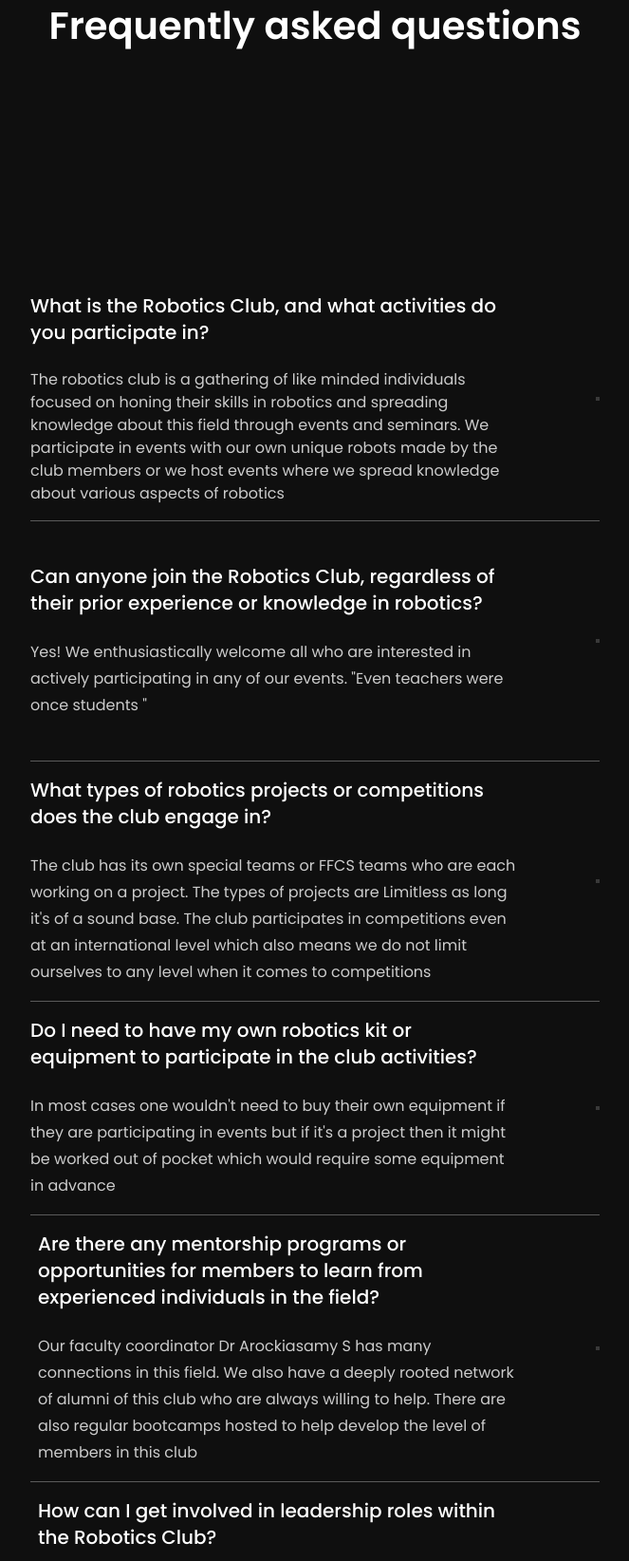
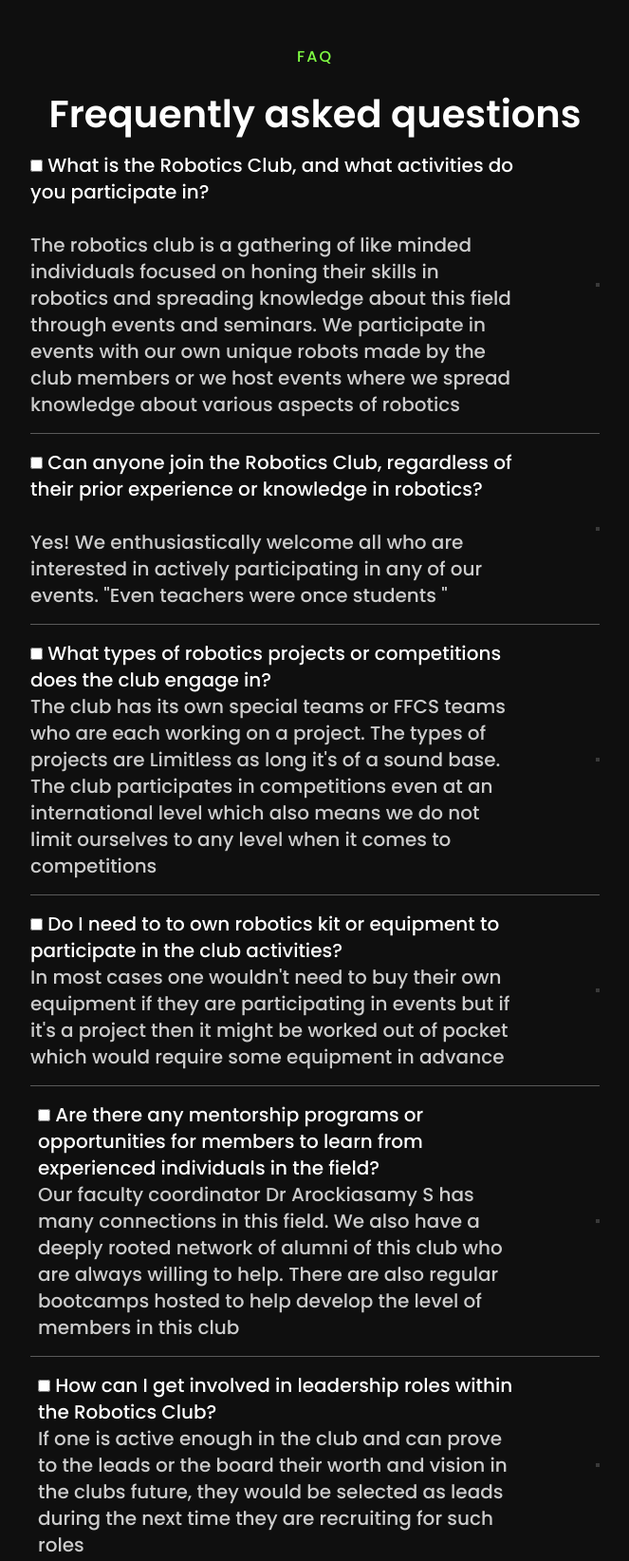
Before and after one commit to notkath/robotics-club-official-vitc.github.io, a website built with Parcel: page index.html in a window 1280 px wide. Shown: the part 7811-9455 px from the top of the page at 95% size, without its empty margins (308-971 px from the left). Built offline with nearby package versions, Linux system fonts and the light colour scheme; a script that the page names is missing.

Commit message:
Update index.html

```diff
--- a/index.html
+++ b/index.html
@@ -929,25 +929,29 @@ listenForUrlChangesMobileMenu()
           </main>
         </section>
         <section class="home-section16">
+
+          <main class="home-accordion">
+            <div class="faq-accordion faq-root-class-name">
               <header class="home-header08">
                 <span class="home-section17 section-head">FAQ</span>
                 <h2 class="home-heading12 section-heading">
                   Frequently asked questions
                 </h2>
               </header>
-          <main class="home-accordion">
-            <div class="faq-accordion faq-root-class-name">
               <div
                 data-role="accordion-container"
                 class="faq-element accordion-element"
               >
                 <div class="faq-details">
                   <span class="faq-text">
-                    <span>
-                      What is the Robotics Club, and what activities do you
-                      participate in?
-                    </span>
-                    <br />
+
+                    <section class="accordion">
+                      <div class="tab">
+                        <input type="checkbox" name="accordion-1" id="cb1">
+                        <label for="cb1" class="tab__label">What is the Robotics Club, and what activities do you
+                        participate in?</label>
+                        <div class="tab__content">
+                          <p><br />
                           </span>
                           <span data-role="accordion-content" class="faq-text03">
                             The robotics club is a gathering of like minded individuals
@@ -956,7 +960,9 @@ listenForUrlChangesMobileMenu()
                             participate in events with our own unique robots made by the
                             club members or we host events where we spread knowledge
                             about various aspects of robotics
-                  </span>
+                          </span></p>
+                        </div>
+                    </div>
                 </div>
                 <div data-role="accordion-icon" class="faq-icons"></div>
               </div>
@@ -966,22 +972,23 @@ listenForUrlChangesMobileMenu()
               >
                 <div class="faq-details1">
                   <span class="faq-text04">
-                    <br />
-                    <span>
-                      Can anyone join the Robotics Club, regardless of their
-                      prior experience or knowledge in robotics?
-                    </span>
-                    <br />
+                    <section class="accordion">
+                      <div class="tab">
+                        <input type="checkbox" name="accordion-1" id="cb2">
+                        <label for="cb2" class="tab__label"><span>Can anyone join the Robotics Club, regardless of their
+                        prior experience or knowledge in robotics?</span></label>
+                        <div class="tab__content">
+                          <p><br />
                             </span>
                             <span data-role="accordion-content" class="faq-text08">
-                    <span>
                               Yes! We enthusiastically welcome all who are interested in
                               actively participating in any of our events. "Even
                               teachers were once students "
                               </span>
-                    <br />
-                    <br />
-                  </span>
+                          </p>
+                        </div>
+
+                      </div>
                       </div>
                 <div data-role="accordion-icon" class="faq-icons1"></div>
               </div>
@@ -991,13 +998,16 @@ listenForUrlChangesMobileMenu()
               >
                 <div class="faq-details2">
                   <span class="faq-text12">
-                    <span>
+                    <section class="accordion">
+                      <div class="tab">
+                        <input type="checkbox" name="accordion-1" id="cb3">
+                        <label for="cb3" class="tab__label"><span>
                           What types of robotics projects or competitions does the
                           club engage in?
                         </span>
-                    <br />
-                  </span>
-                  <span data-role="accordion-content" class="faq-text15">
+                        <br /></label>
+                        <div class="tab__content">
+                          <p><span data-role="accordion-content" class="faq-text15">
                             <span>
                               The club has its own special teams or FFCS teams who are
                               each working on a project. The types of projects are
@@ -1008,6 +1018,9 @@ listenForUrlChangesMobileMenu()
                             </span>
                             <br />
                             <span></span>
+                          </span></p>
+                        </div>
+                      </div>
                     </span>
                 </div>
                 <div data-role="accordion-icon" class="faq-icons2"></div>
@@ -1018,10 +1031,13 @@ listenForUrlChangesMobileMenu()
               >
                 <div class="faq-details3">
                   <span class="faq-text19">
-                    Do I need to have my own robotics kit or equipment to
-                    participate in the club activities?
-                  </span>
-                  <span data-role="accordion-content" class="faq-text20">
+                    <section class="accordion">
+                      <div class="tab">
+                        <input type="checkbox" name="accordion-1" id="cb4">
+                        <label for="cb4" class="tab__label">Do I need to to own robotics kit or equipment to
+                        participate in the club activities?</label>
+                        <div class="tab__content">
+                          <p><span data-role="accordion-content" class="faq-text20">
                             <span>
                               In most cases one wouldn't need to buy their own equipment
                               if they are participating in events but if it's a project
@@ -1029,6 +1045,9 @@ listenForUrlChangesMobileMenu()
                               some equipment in advance
                             </span>
                             <br />
+                          </span></p>
+                        </div>
+                      </div>
                     </span>
                   </div>
                 <div data-role="accordion-icon" class="faq-icons3"></div>
@@ -1039,14 +1058,17 @@ listenForUrlChangesMobileMenu()
               >
                 <div class="faq-details4">
                   <span class="faq-text23">
-                    <span>
+                    <section class="accordion">
+                      <div class="tab">
+                        <input type="checkbox" name="accordion-1" id="cb5">
+                        <label for="cb5" class="tab__label"><span>
                           Are there any mentorship programs or opportunities for
                           members to learn from experienced individuals in the
                           field?
                         </span>
-                    <br />
-                  </span>
-                  <span data-role="accordion-content" class="faq-text26">
+                        <br /></label>
+                        <div class="tab__content">
+                          <p><span data-role="accordion-content" class="faq-text26">
                             <span>
                               Our faculty coordinator Dr Arockiasamy S has many
                               connections in this field. We also have a deeply rooted
@@ -1056,6 +1078,9 @@ listenForUrlChangesMobileMenu()
                             </span>
                             <br />
                             <span></span>
+                          </span></p>
+                        </div>
+                      </div>
                     </span>
                  </div>
                 <div data-role="accordion-icon" class="faq-icons4"></div>
@@ -1066,13 +1091,16 @@ listenForUrlChangesMobileMenu()
               >
                 <div class="faq-details5">
                   <span class="faq-text30">
-                    <span>
+                    <section class="accordion">
+                      <div class="tab">
+                        <input type="checkbox" name="accordion-1" id="cb6">
+                        <label for="cb6" class="tab__label"><span>
                           How can I get involved in leadership roles within the
                           Robotics Club?
                         </span>
-                    <br />
-                  </span>
-                  <span data-role="accordion-content" class="faq-text33">
+                        <br /></label>
+                        <div class="tab__content">
+                          <p><span data-role="accordion-content" class="faq-text33">
                             <span>
                               If one is active enough in the club and can prove to the
                               leads or the board their worth and vision in the clubs
@@ -1080,7 +1108,13 @@ listenForUrlChangesMobileMenu()
                               time they are recruiting for such roles
                             </span>
                             <br />
+                          </span></p>
+                        </div>
+                      </div>
+
+
                   </span>
+
                 </div>
                 <div data-role="accordion-icon" class="faq-icons5"></div>
               </div>
@@ -1090,19 +1124,28 @@ listenForUrlChangesMobileMenu()
               >
                 <div class="faq-details6">
                   <span class="faq-text36">
-                    <br />
+                    <section class="accordion">
+                      <div class="tab">
+                        <input type="checkbox" name="accordion-1" id="cb7">
+                        <label for="cb7" class="tab__label"><br />
                         <span>
                           Can the Robotics Club help me pursue a career in robotics
                           or engineering?
-                    </span>
-                    <br />
-                  </span>
-                  <span data-role="accordion-content" class="faq-text40">
+                        </span></label>
+                        <div class="tab__content">
+                          <p><span data-role="accordion-content" class="faq-text40">
                             Certainly! The Robotics Club offers opportunities to gain
                             practical skills, knowledge, and networking connections that
                             can greatly benefit your pursuit of a career in
                             robotics&nbsp;or&nbsp;engineering.
+                          </span></p>
+                        </div>
+                      </div>
+
+
+                    <br />
                   </span>
+
                 </div>
                 <div data-role="accordion-icon" class="faq-icons6"></div>
               </div>
```
Lines whose indentation alone changed are shown as unchanged.
